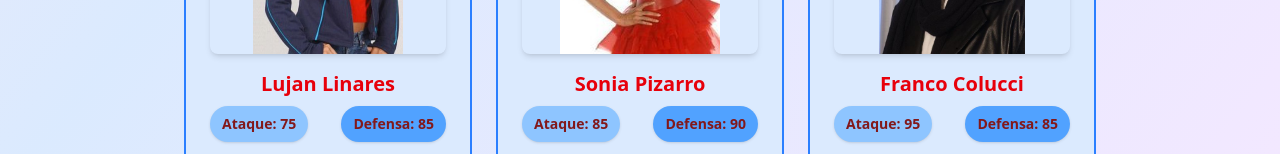
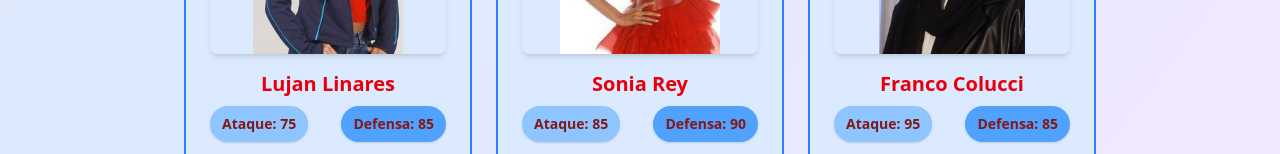
Before and after one commit to tatianaHG2/Proyecto, a React app in the folder proyecto/: page / in a window 1280 px wide. Shown: the part 1460-1614 px from the top of the page. Built offline with nearby package versions, Linux system fonts and the light colour scheme; the HTML template or start-up script is replaced by a standard one.

Commit message:
Update App.tsx

```diff
--- a/proyecto/src/App.tsx
+++ b/proyecto/src/App.tsx
@@ -283,7 +283,7 @@
 
       <CardDetail
         Ataque={85}
-        Nombre="Sonia Pizarro"
+        Nombre="Sonia Rey"
         Defensa={90}
         Descripcion="Madre de Marizza, vedette extravagante y dedicada, figura maternal para Mia."
         Imagen={SoniaImg}
@@ -293,7 +293,7 @@
         onOpen={() =>
           openCard({
             Numero: 46,
-            Nombre: "Sonia Pizarro",
+            Nombre: "Sonia Rey",
             Tipo: "Vedette Extravagante",
             Ataque: 85,
             Defensa: 90,
```
